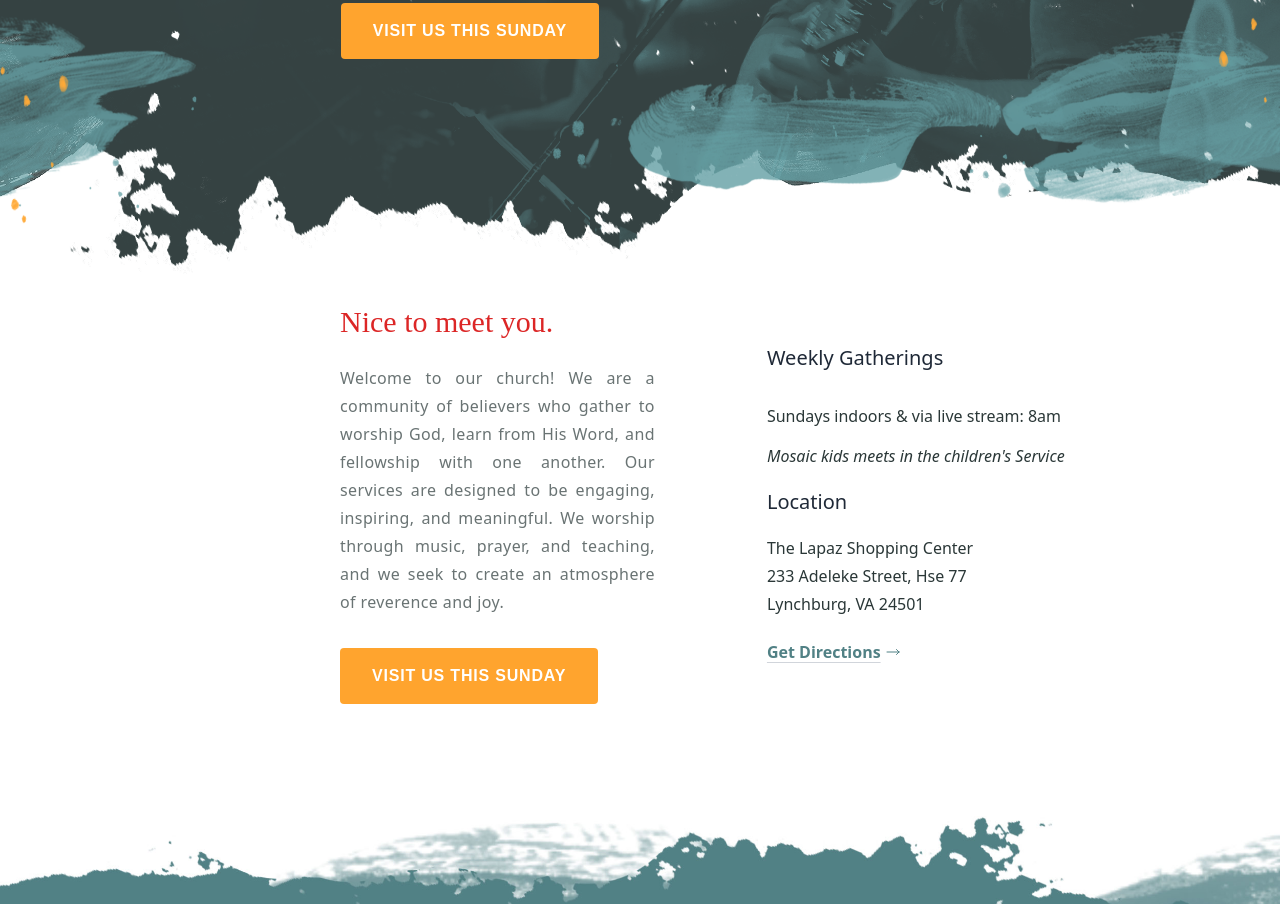
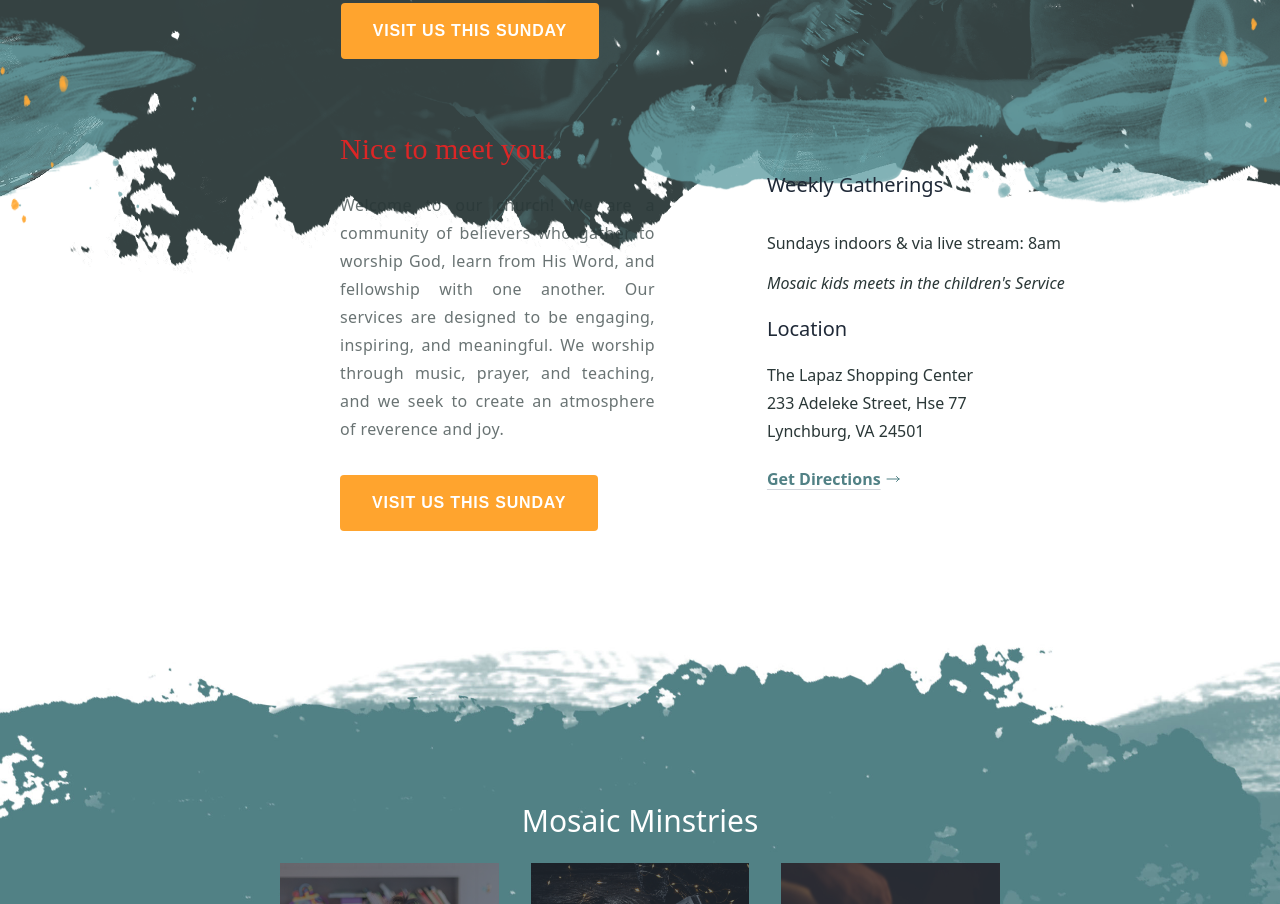
Before and after one commit to emmens4u/mosaic-church, a Next.js app: page / in a window 1280 px wide. Shown: the part 560-1464 px from the top of the page. Built offline with nearby package versions, Linux system fonts and the light colour scheme; a web font is replaced by a local one.

Commit message:
fix: responsive on larger screens

```diff
--- a/src/components/HeroBanner2.jsx
+++ b/src/components/HeroBanner2.jsx
@@ -6,7 +6,7 @@ import Link from "next/link";
 const HeroBanner2 = () => {
   return (
     <>
-      <div className="relative mt-[35rem] px-5 lg:mt-[54rem] lg:flex flex-row text-white">
+      <div className="relative mt-[35rem] px-5 lg:mt-[54%] lg:flex flex-row text-white">
         <div className="lg:px-28 lg:ml-52 lg:w-1/2">
           <h1 className="text-red-600 font-cedar text-3xl">Nice to meet you.</h1>
           <h3 className="lg:leading-7 leading-7 text-[#2a3737] text-opacity-70 text-justify tracking-wide mt-7 lg:mt-6">
--- a/src/components/HeroGrids.jsx
+++ b/src/components/HeroGrids.jsx
@@ -84,7 +84,7 @@ const HeroGrids = () => {
                 <h2 className="absolute z-30 text-white lg:py-28 py-32 lg:text-sm text-base px-24 whitespace-nowrap lg:font-light font-normal">
                   {image.subtext}
                 </h2>
-                <div class="absolute lg:w-[16.65rem]  w-full lg:h-[12.5rem] h-[16.1rem] bg-gray-800 opacity-60 z-10"></div>
+                <div class="absolute w-full h-full bg-gray-800 opacity-60 z-10"></div>
 
                 <Image
                   src={image.image}
--- a/src/components/Navbar.jsx
+++ b/src/components/Navbar.jsx
@@ -6,7 +6,7 @@ import 'animate.css'
 
 const Navbar = () => {
   let Links = [
-    { name: "MINISTRIES", link: "/" },
+    { name: "MINISTRIES", link: "/", submenu:[{}] },
     { name: "MESSAGES", link: "/" },
     { name: "EVENTS", link: "/" },
     { name: "ABOUT", link: "/" },
```
